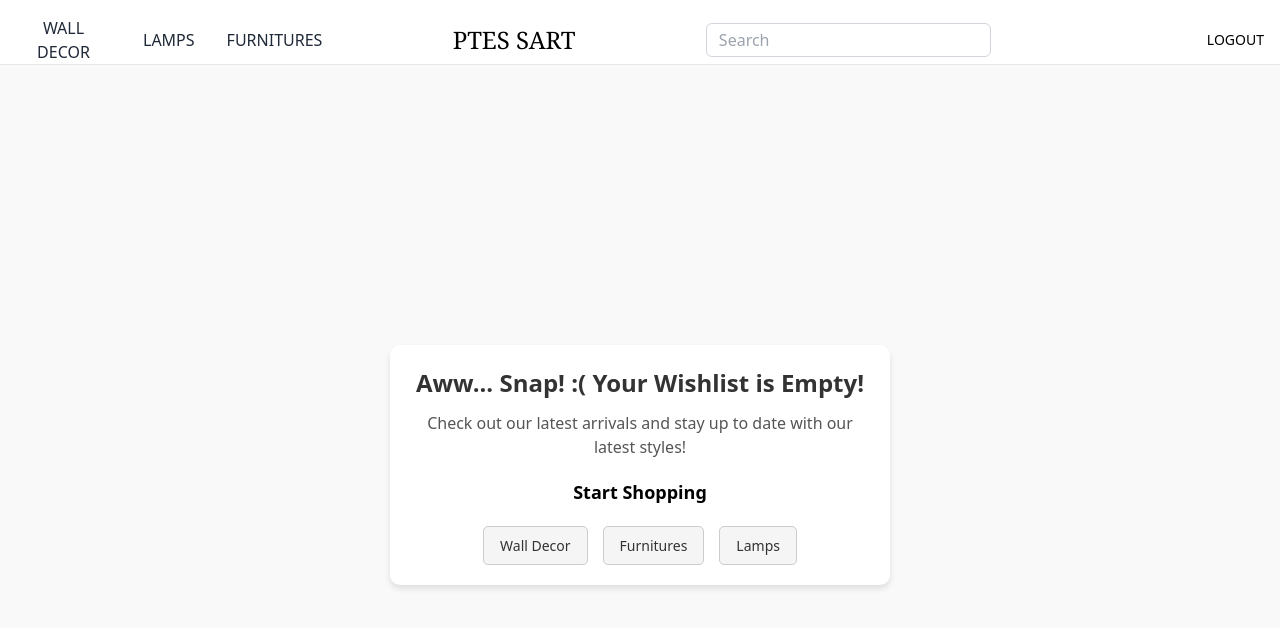
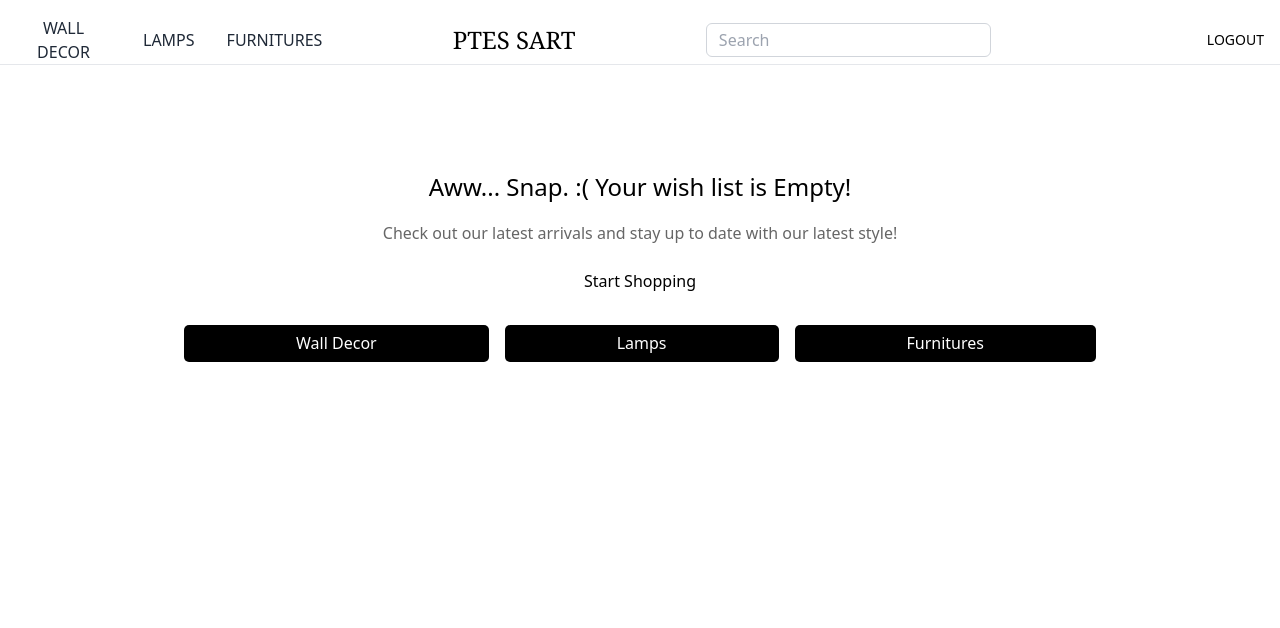
Before and after one commit to Wathrak/E-commerce, a Vue app: page /wishlist in a window 1280 px wide. Shown: the top 628 px of the page. Built offline with nearby package versions, Linux system fonts and the light colour scheme; sample sign-in values are in the browser's storage; some icons are missing.

Commit message:
modify wisthlist

```diff
--- a/src/views/Wishlist.vue
+++ b/src/views/Wishlist.vue
@@ -1,99 +1,109 @@
 <template>
   <div class="wishlist-container">
-    <div class="wishlist-empty">
-      <h1>Aww... Snap! :( Your Wishlist is Empty!</h1>
-      <p>Check out our latest arrivals and stay up to date with our latest styles!</p>
-      <p class="start-shopping-text" @click="navigateToShop">Start Shopping</p>
+    <div class="wishlist-content">
+      <h1 class="title">Aww... Snap. :( Your wish list is Empty!</h1>
+      <p class="subtitle">Check out our latest arrivals and stay up to date with our latest style!</p>
+      <p class="start-shopping" @click="navigateToShop">Start Shopping</p>
       <div class="category-buttons">
-        <button class="category-button" @click="navigateToCategory('Wall Decor')">Wall Decor</button>
-        <button class="category-button" @click="navigateToCategory('Furnitures')">Furnitures</button>
-        <button class="category-button" @click="navigateToCategory('Lamps')">Lamps</button>
+        <button
+          v-for="category in categories"
+          :key="category"
+          @click="navigateToCategory(category)"
+          class="category-button"
+
+        >
+          {{ category }}
+
+        </button>
       </div>
     </div>
   </div>
 </template>
-<script>
-export default {
-  name: 'WishlistPage',
-  methods: {
-    navigateToShop() {
-      console.log('Navigating to shop...');
-      // Implement logic to navigate to the shop page
-    },
-    navigateToCategory(category) {
-      console.log("Navigating to category: ${category}");
-      // Implement logic to navigate to the specific category page
-    },
-  },
+
+<script setup>
+import { useRouter } from 'vue-router';
+
+const categories = ['Wall Decor', 'Lamps', 'Furnitures'];
+const router = useRouter();
+
+const navigateToShop = () => {
+  console.log('Navigating to shop...');
+  router.push('/browse');
+};
+
+const navigateToCategory = (category) => {
+  const routePath = `/browse/${category.replace(' ', '').toLowerCase()}`;
+  console.log(`Navigating to category: ${routePath}`);
+  router.push(routePath);
 };
 </script>
+
 <style scoped>
-/* Wishlist Container */
 .wishlist-container {
   display: flex;
   justify-content: center;
-  align-items: center;
-  height: 100vh;
-  background-color: #f9f9f9;
-  text-align: center;
+  align-items: flex-start;
+  min-height: 100vh;
+  padding: 5vh 5vw;
+  background-color: white;
 }
 
-/* Empty Wishlist Section */
-.wishlist-empty {
-  max-width: 500px;
-  padding: 20px;
-  background: white;
-  border-radius: 10px;
-  box-shadow: 0 4px 6px rgba(0, 0, 0, 0.1);
+.wishlist-content {
+  max-width: 40rem;
+  text-align: center;
+  margin-top: 4rem;
 }
 
-h1 {
-  font-size: 24px;
-  font-weight: bold;
-  color: #333;
-  margin-bottom: 10px;
+.title {
+  font-size: 1.5rem;
+  font-weight: 500;
+  color: black;
+  margin-bottom: 1rem;
 }
 
-p {
-  font-size: 16px;
-  color: #555;
-  margin-bottom: 20px;
+.subtitle {
+  font-size: 1rem;
+  color: #666;
+  margin-bottom: 1.5rem;
+  line-height: 1.5;
 }
 
-/* Start Shopping Button */
-.start-shopping-text {
-  font-size: 18px;
-  font-weight: bold;
-  color: #000;
+.start-shopping {
+  font-size: 1rem;
+  color: black;
   cursor: pointer;
-  margin-bottom: 20px;
-  transition: color 0.3s ease;
+  margin-bottom: 2rem;
+  font-weight: 500;
+  display: inline-block;
 }
 
-.start-shopping-button:hover {
-  background-color: black;
+.start-shopping:hover {
+  text-decoration: underline;
 }
 
-/* Category Buttons */
 .category-buttons {
   display: flex;
+  gap: 1rem;
   justify-content: center;
-  gap: 15px;
 }
 
 .category-button {
-  background-color: #f5f5f5;
-  color: #333;
-  border: 1px solid #ccc;
-  padding: 8px 16px;
-  font-size: 14px;
-  border-radius: 5px;
+  background-color: black;
+  color: white;
+  border-radius: 0.3125rem;
+  padding: 0.4rem 7rem;
+  font-size: 1rem;
   cursor: pointer;
-  transition: background-color 0.3s ease, color 0.3s ease;
+  width: 100%;
+  max-width: 70rem;
+  height: auto;
+  transition: opacity 0.2s ease;
+  text-align: center;
+  white-space: nowrap; /* Prevent line breaks */
 }
 
+
 .category-button:hover {
-  background-color: black;
-  color: white;
+  opacity: 0.8;
 }
 </style>
```
